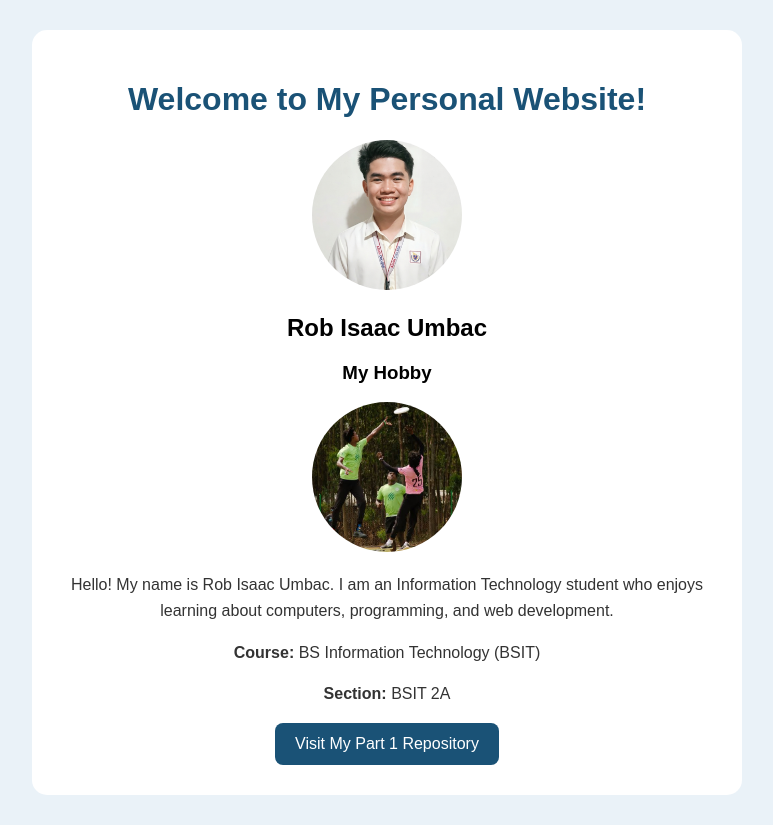
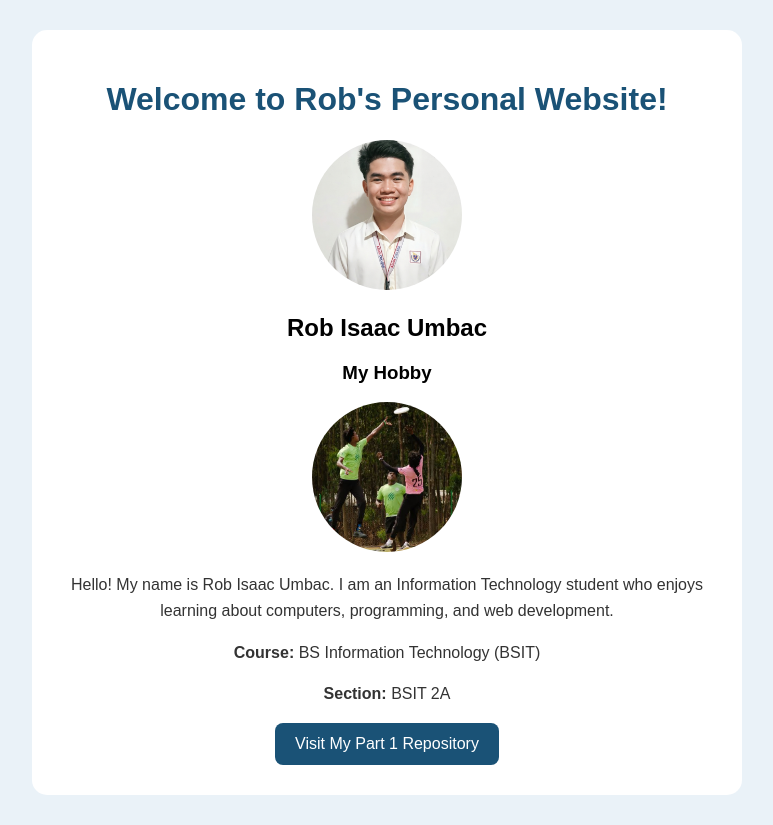
Before and after one commit to raumbacstudent-beep/raumbacstudent-beep.github.io, a plain HTML site: page index.html in a window 1280 px wide. Shown: the whole page, without its empty margins (253-1026 px from the left). Drawn offline with Linux system fonts and the light colour scheme.

Commit message:
Update personal website and design

```diff
--- a/index.html
+++ b/index.html
@@ -13,7 +13,7 @@
 
     <div class="container">
 
-        <h1>Welcome to My Personal Website!</h1>
+        <h1>Welcome to Rob's Personal Website!</h1>
 
         <img src="MyWebsite/profile.jpg.png"
              alt="My Profile Photo"
```
